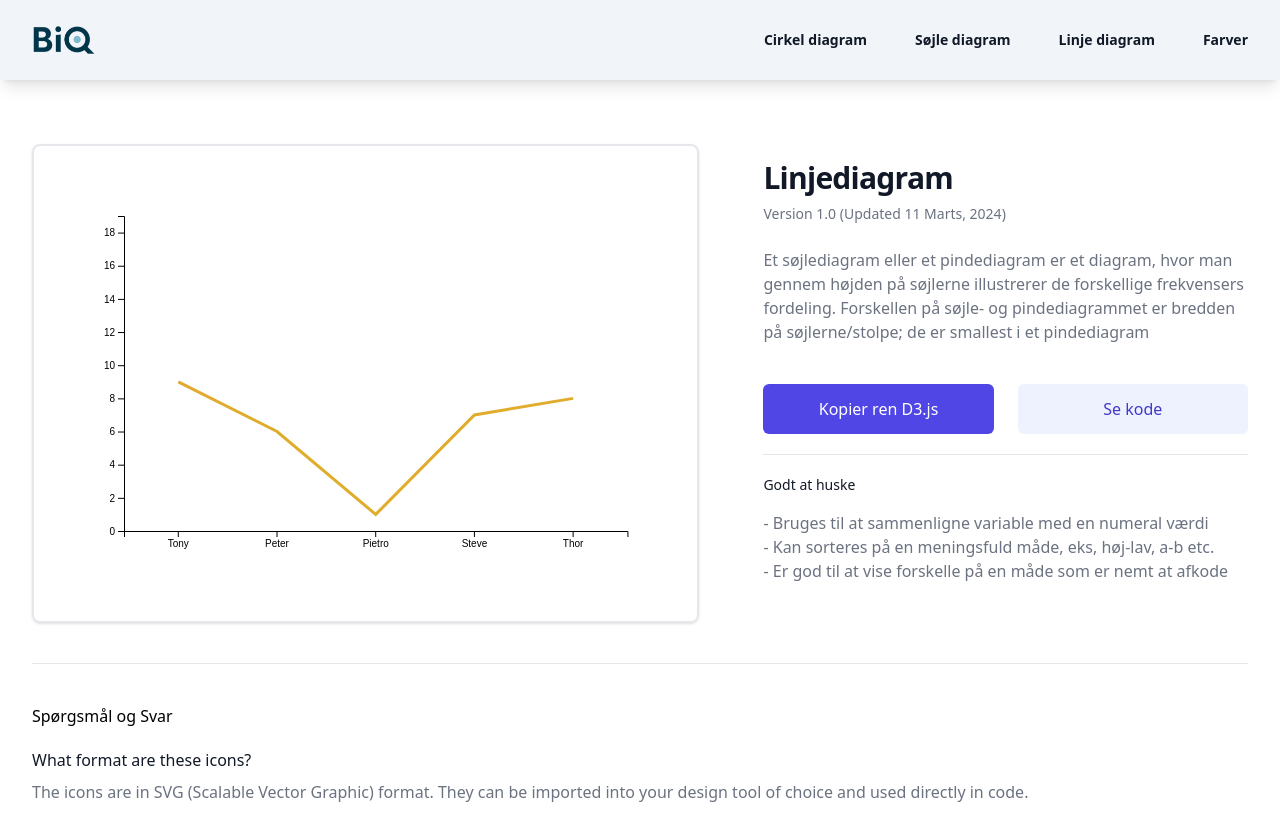
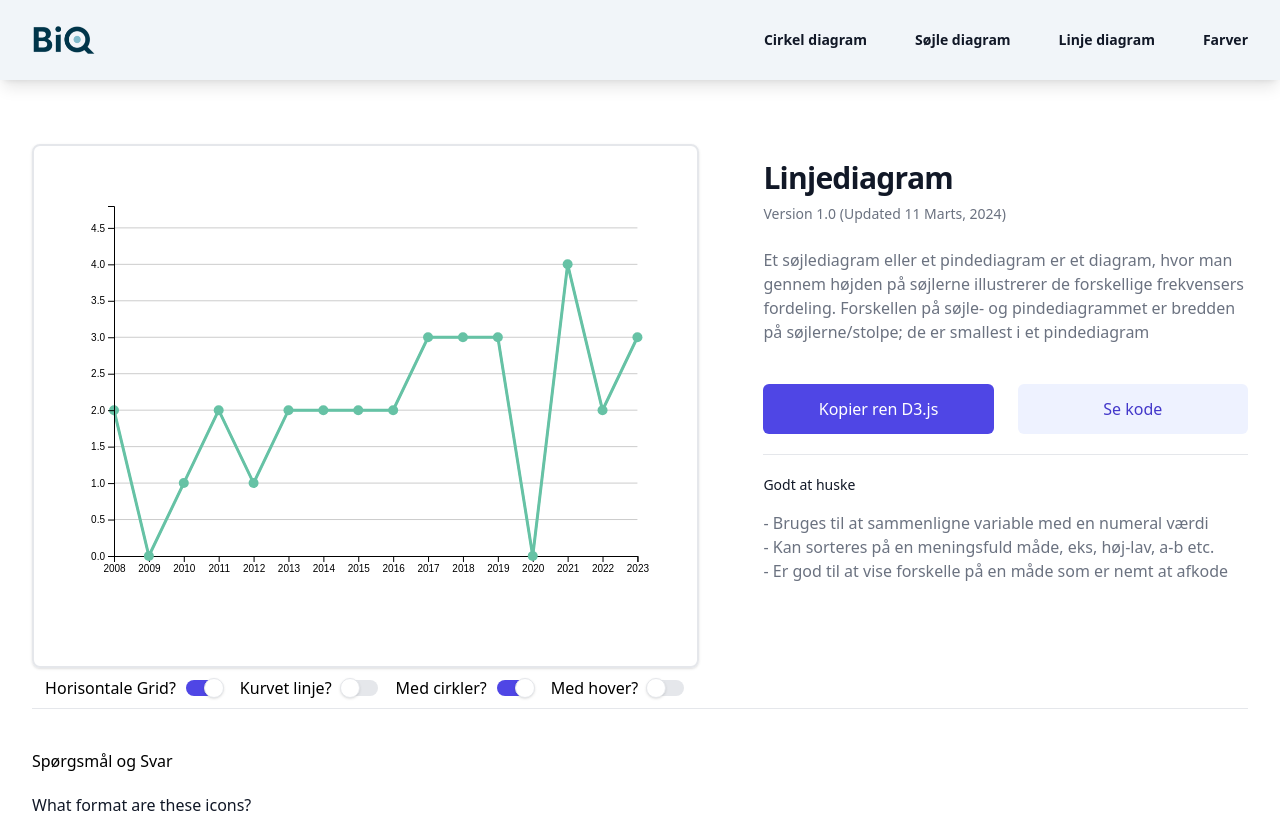
Before and after one commit to TeeeeJaay/Design-System-DataViz, a Next.js app: page /line-chart in a window 1280 px wide. Shown: the top 813 px of the page. Built offline with nearby package versions, Linux system fonts and the light colour scheme.

Commit message:
added conditionals to line chart

```diff
--- a/src/app/components/ToggleSwitch.tsx
+++ b/src/app/components/ToggleSwitch.tsx
@@ -1,19 +1,28 @@
 import { Switch } from "@headlessui/react";
+
 function classNames(...classes: string[]) {
   return classes.filter(Boolean).join(" ");
 }
+
 export function ToggleSwitch({
   enabled,
   onChange,
+  disabled = false, // Default disabled to false if not provided
 }: {
   enabled: boolean;
   onChange: () => void;
+  disabled?: boolean;
 }) {
   return (
     <Switch
       checked={enabled}
       onChange={onChange}
-      className="group relative inline-flex h-5 w-10 flex-shrink-0 cursor-pointer items-center justify-center rounded-full focus:outline-none focus:ring-2 focus:ring-indigo-600 focus:ring-offset-2"
+      disabled={disabled} // Apply the disabled state
+      className={classNames(
+        "group relative inline-flex h-5 w-10 flex-shrink-0 cursor-pointer items-center justify-center rounded-full",
+        "focus:outline-none focus:ring-2 focus:ring-indigo-600 focus:ring-offset-2",
+        disabled ? "opacity-50 cursor-not-allowed" : "cursor-pointer" // Adjust opacity and cursor when disabled
+      )}
     >
       <span className="sr-only">Use setting</span>
       <span
--- a/src/app/line-chart/LineChart.tsx
+++ b/src/app/line-chart/LineChart.tsx
@@ -1,107 +1,155 @@
-import { mydatatype } from "@/types";
 import * as d3 from "d3";
-import { useMemo } from "react";
 import React, { useEffect, useState, useRef } from "react";
 
 type LineChartProps = {
   data: { name: string; value: number }[];
+  withHover?: boolean;
+  withGridlines?: boolean;
+  withCurveLine?: boolean;
+  withDots?: boolean;
 };
 
-const colors = [
-  "#e0ac2b",
-  "#e85252",
-  "#6689c6",
-  "#9a6fb0",
-  "#a53253",
-  "#69b3a2",
-];
-const MARGIN = { top: 30, right: 30, bottom: 50, left: 50 };
+const colorScale = d3.scaleOrdinal(d3.schemeSet2);
 
-export default function LineChart({ data }: LineChartProps) {
-  const containerRef = useRef(null);
-  const [containerWidth, setContainerWidth] = useState(0);
-  const [containerHeight, setContainerHeight] = useState(0);
+export default function LineChart({
+  data,
+  withHover,
+  withGridlines,
+  withCurveLine,
+  withDots,
+}: LineChartProps) {
+  const containerRef = useRef<HTMLDivElement>(null);
+  const svgRef = useRef<SVGSVGElement | null>(null);
+  const tooltipRef = useRef<HTMLDivElement | null>(null);
+  const [containerWidth, setContainerWidth] = useState<number>(800);
 
-  // This effect sets up a ResizeObserver to adjust chart size based on its container
   useEffect(() => {
-    const resizeObserver = new ResizeObserver((entries) => {
-      for (let entry of entries) {
-        setContainerWidth(entry.contentRect.width);
-        setContainerHeight(entry.contentRect.height);
+    const updateWidth = () => {
+      if (containerRef.current) {
+        setContainerWidth(containerRef.current.getBoundingClientRect().width);
       }
-    });
+    };
 
-    if (containerRef.current) {
-      resizeObserver.observe(containerRef.current);
+    updateWidth();
+    window.addEventListener("resize", updateWidth);
+    return () => window.removeEventListener("resize", updateWidth);
+  }, []);
+
+  useEffect(() => {
+    if (!svgRef.current) {
+      svgRef.current = d3.select(containerRef.current).append("svg").node();
+    }
+    if (!tooltipRef.current) {
+      tooltipRef.current = d3
+        .select(containerRef.current)
+        .append("div")
+        .classed(
+          "absolute hidden p-3 bg-white bg-opacity-80 border rounded pointer-events-none text-sm",
+          true
+        )
+        .node();
     }
 
-    return () => {
-      if (containerRef.current) {
-        resizeObserver.unobserve(containerRef.current);
-      }
-    };
-  }, [containerRef]);
+    const svg = d3.select(svgRef.current);
+    const tooltip = d3.select(tooltipRef.current);
+    svg.selectAll("*").remove();
 
-  useEffect(() => {
-    if (containerWidth && containerHeight) {
-      drawChart();
+    const margin = { top: 20, right: 20, bottom: 30, left: 40 };
+    const width = containerWidth - margin.left - margin.right;
+    const height = 400 - margin.top - margin.bottom;
+
+    svg
+      .attr("width", width + margin.left + margin.right)
+      .attr("height", height + margin.top + margin.bottom);
+
+    const g = svg
+      .append("g")
+      .attr("transform", `translate(${margin.left},${margin.top})`);
+
+    const x = d3
+      .scalePoint()
+      .range([0, width])
+      .domain(data.map((d) => d.name));
+
+    const y = d3
+      .scaleLinear()
+      .range([height, 0])
+      .domain([0, d3.max(data, (d) => d.value * 1.2)]);
+
+    if (withGridlines) {
+      const yAxisTicks = y.ticks().slice(1);
+      g.selectAll(".grid-line")
+        .data(yAxisTicks, (d) => d as number)
+        .enter()
+        .append("line")
+        .attr("class", "grid-line")
+        .attr("x1", 0)
+        .attr("x2", width)
+        .attr("y1", (d) => y(d))
+        .attr("y2", (d) => y(d))
+        .attr("stroke", "#ccc");
     }
-  }, [data, containerWidth, containerHeight]);
 
-  const drawChart = () => {
-    const svg = d3
-      .select(containerRef.current)
-      .append("svg")
-      .attr("width", containerWidth)
-      .attr("height", containerHeight);
+    const line = d3
+      .line<{ name: string; value: number }>()
+      .x((d) => x(d.name))
+      .y((d) => y(d.value));
 
-    const boundsWidth = containerWidth - MARGIN.left - MARGIN.right;
-    const boundsHeight = containerHeight - MARGIN.top - MARGIN.bottom;
+    if (withCurveLine) {
+      line.curve(d3.curveMonotoneX); // This makes the line smoother
+    }
 
-    const chart = svg
-      .append("g")
-      .attr("transform", `translate(${MARGIN.left},${MARGIN.top})`);
-
-    // Y axis
-    const yScale = d3
-      .scaleLinear()
-      .domain([0, d3.max(data, (d) => d.value + 10) || 0])
-      .range([boundsHeight, 0]);
-    chart.append("g").call(d3.axisLeft(yScale));
-
-    // X axis
-    const xScale = d3
-      .scaleBand()
-      .domain(data.map((d) => d.name))
-      .range([0, boundsWidth])
-      .padding(0.1);
-
-    chart
-      .append("g")
-      .attr("transform", `translate(0,${boundsHeight})`)
-      .call(d3.axisBottom(xScale));
-
-    // Line
-    const line = d3
-      .line<mydatatype>()
-      .x((d) => xScale(d.name)! + xScale.bandwidth() / 2)
-      .y((d) => yScale(d.value));
-
-    chart
-      .append("path")
+    g.append("path")
       .datum(data)
       .attr("fill", "none")
-      .attr("stroke", colors[0])
+      .attr("stroke", colorScale("1"))
+      .attr("stroke-width", 2)
+      .attr("d", line);
+
+    g.append("g")
+      .attr("transform", `translate(0,${height})`)
+      .call(d3.axisBottom(x));
+
+    g.append("path")
+      .datum(data)
+      .attr("fill", "none")
+      .attr("stroke", colorScale("1"))
       .attr("stroke-width", 3)
       .attr("d", line);
-  };
 
-  useEffect(() => {
-    // Clean up SVG to prevent duplicates
-    return () => {
-      d3.select(containerRef.current).select("svg").remove();
-    };
-  }, []);
+    // Tilføjer cirkler på hvert datapunkt
+    if (withDots) {
+      const dots = g
+        .selectAll(".dot")
+        .data(data)
+        .enter()
+        .append("circle")
+        .attr("class", "dot")
+        .attr("cx", (d) => x(d.name))
+        .attr("cy", (d) => y(d.value))
+        .attr("r", 5)
+        .attr("fill", colorScale("1"));
+      if (withHover) {
+        dots
+          .on("mouseover", function (event, d) {
+            d3.select(this).attr("r", 8);
+            tooltip
+              .html(`<strong>${d.name}</strong>: ${d.value}`)
+              .classed("hidden", false)
+              .style("top", `${event.pageY - 10}px`)
+              .style("left", `${event.pageX + 10}px`);
+          })
+
+          .on("mouseout", function () {
+            d3.select(this).attr("r", 5);
+
+            tooltip.classed("hidden", true);
+          });
+      }
+    }
+
+    g.append("g").call(d3.axisLeft(y));
+  }, [data, withGridlines, withCurveLine, containerWidth, withDots, withHover]);
 
   return <div ref={containerRef} style={{ width: "100%", height: "100%" }} />;
 }
--- a/src/app/line-chart/page.tsx
+++ b/src/app/line-chart/page.tsx
@@ -1,7 +1,8 @@
 "use client";
-import { Fragment } from "react";
+import { Fragment, useState } from "react";
 import LineChart from "./LineChart";
 import { mydatatype } from "@/types";
+import { ToggleSwitch } from "../components/ToggleSwitch";
 
 const product = {
   name: "Linjediagram",
@@ -43,14 +44,45 @@ const relatedChart = [
 ];
 
 const data: mydatatype[] = [
-  { name: "Tony", value: 9 },
-  { name: "Peter", value: 6 },
-  { name: "Pietro", value: 1 },
-  { name: "Steve", value: 7 },
-  { name: "Thor", value: 8 },
+  { name: "2008", value: 2 },
+  { name: "2009", value: 0 },
+  { name: "2010", value: 1 },
+  { name: "2011", value: 2 },
+  { name: "2012", value: 1 },
+  { name: "2013", value: 2 },
+  { name: "2014", value: 2 },
+  { name: "2015", value: 2 },
+  { name: "2016", value: 2 },
+  { name: "2017", value: 3 },
+  { name: "2018", value: 3 },
+  { name: "2019", value: 3 },
+  { name: "2020", value: 0 },
+  { name: "2021", value: 4 },
+  { name: "2022", value: 2 },
+  { name: "2023", value: 3 },
 ];
 
 export default function LinePage() {
+  const [isGridlinesActive, setIsGridlinesActive] = useState(true);
+  const [isCurvedlineActive, setIsCurvedlineActive] = useState(false);
+  const [isDotsActive, setIsDotsActive] = useState(true);
+  const [isHoverActive, setIsHoverActive] = useState(false);
+
+  const toggleGridlines = () => {
+    setIsGridlinesActive(!isGridlinesActive);
+  };
+
+  const toggleCurvelines = () => {
+    setIsCurvedlineActive(!isCurvedlineActive);
+  };
+  const toggleDots = () => {
+    setIsDotsActive(!isDotsActive);
+  };
+
+  const toggleHover = () => {
+    setIsHoverActive(!isHoverActive);
+  };
+
   return (
     <main className="mx-auto px-4 pb-24 pt-14 sm:px-6 sm:pb-32 sm:pt-16 lg:max-w-7xl lg:px-8">
       {/* Product */}
@@ -58,7 +90,41 @@ export default function LinePage() {
         {/* Product image */}
         <div className=" col-span-4 row-span-2">
           <div className=" h-full flex items-center justify-center overflow-hidden rounded-lg shadow border-2 p-10">
-            <LineChart data={data} />
+            <LineChart
+              data={data}
+              {...(isHoverActive ? { withHover: true } : {})}
+              {...(isGridlinesActive ? { withGridlines: true } : {})}
+              {...(isCurvedlineActive ? { withCurveLine: true } : {})}
+              {...(isDotsActive ? { withDots: true } : {})}
+            />
+          </div>
+          <div className="flex w-full justify-center gap-4 p-2">
+            <div className="flex items-center gap-2">
+              Horisontale Grid?
+              <ToggleSwitch
+                onChange={toggleGridlines}
+                enabled={isGridlinesActive}
+              />
+            </div>
+            <div className="flex items-center gap-2">
+              Kurvet linje?
+              <ToggleSwitch
+                onChange={toggleCurvelines}
+                enabled={isCurvedlineActive}
+              />
+            </div>
+            <div className="flex items-center gap-2">
+              Med cirkler?
+              <ToggleSwitch onChange={toggleDots} enabled={isDotsActive} />
+            </div>
+            <div className="flex items-center gap-2">
+              Med hover?{" "}
+              <ToggleSwitch
+                onChange={toggleHover}
+                enabled={isHoverActive}
+                disabled={!isDotsActive}
+              />
+            </div>
           </div>
         </div>
 
```
